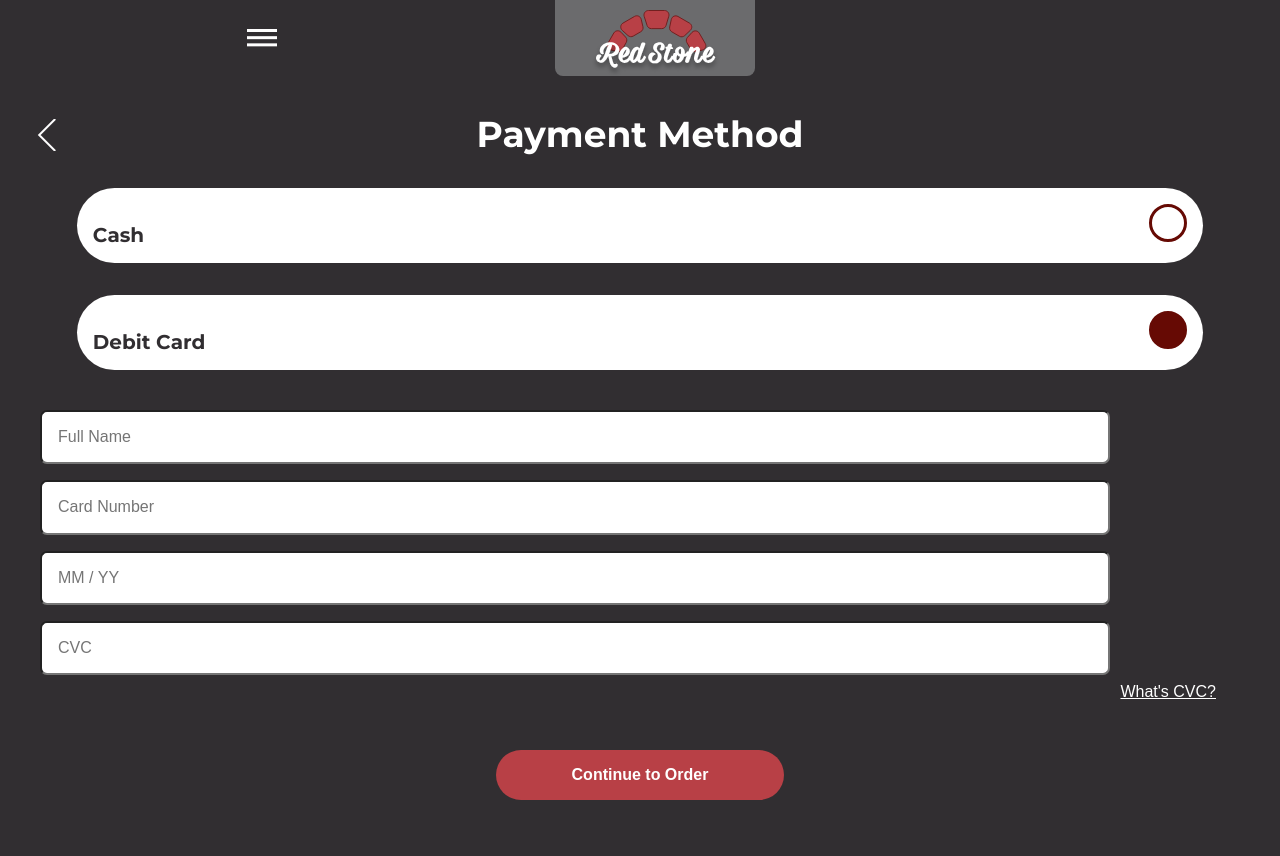
After one commit to lingan233/idm216-redstone, a PHP site: page /payment-method.php in a window 1280 px wide. The commit adds this page. Run offline with PHP 8.4, Linux system fonts and the light colour scheme; the visitor is signed in with stand-in values (Sample User, id 1); data that the repository does not hold is empty; a stand-in replaces the project's code that opens the database connection.

Commit message:
Sunday Update from Ling
added the payment method page with js
made customize pizza page sticky and shrink with js
adjusted the secondary header location

```diff
--- a/cart.php
+++ b/cart.php
@@ -9,7 +9,9 @@ include_once __DIR__ . '/header.php';
 <main class="gray-background">
     <div class="wrapper">
         <div class="secondary-header">
-            <a href="front.php"><img src="svg/ui-back-arrow.svg" height="32" width="32"></a>
+            <a href="front.php">
+                <img src="svg/ui-back-arrow.svg" height="32" width="32">
+            </a>
             <h1 id="cart">Cart</h1>
         </div>
 
--- a/css/app.css
+++ b/css/app.css
@@ -220,6 +220,13 @@ a {
     margin: 3rem;
 }
 
+.align-right-text {
+    display: block;
+    text-align: right;
+    margin-right: 2rem;
+}
+
+
 /* -------------------------Button--------------------- */
 
 .button {
@@ -393,7 +400,6 @@ header {
     grid-template-columns: auto 12.5em auto;
     align-items: center;
     justify-content: space-evenly;
-
 }
 
 #header-logo{
@@ -424,7 +430,7 @@ header {
     background-color: rgba(104, 104, 104, 0.5);
     width: 100%;
     height: 100%; /* Needs a function to change it from "none" to "block" to make the menu work*/
-
+    z-index: 99;
 }
 
 #hamburger-menu-exit{
@@ -617,7 +623,6 @@ section div {
     display: flex;
     align-items: center;
     justify-content: center;
-
 }
 
 .price {
@@ -625,13 +630,18 @@ section div {
 }
 
 .secondary-header {
-    align-items: center;
+    justify-content: center;
     width: 100%;
+    margin-bottom: 1rem;
+    margin-top: -1rem;
 }
 
 .secondary-header img {
     max-width: 100%;
-    padding-top: 1em;
+    padding-top: 1rem;
+    margin-top: 2rem;
+    margin-bottom: -4.8rem;
+    z-index: -1;
 }
 
 .no-underline {
@@ -697,14 +707,25 @@ a {
     margin-left: 1rem;
 }
 
-.menu-subhead{
+.menu-subhead {
     margin-bottom: 1em;
 }
 
+.sticky-customize-pizza {
+    position: sticky;
+    top: 0;
+    display: block;
+    width: 80%;
+    /* background-color: var(--black); */
+    z-index: 2;
+    transition: 2s;
+    padding: 1rem;
+    margin-top: 1rem;
+}
 
 /* -------------------------Customize Pizza Page (Checkbox)------------- */
 
-#done-link{
+.done-link{
     margin-top: 3em;
     text-align: center;
     margin-left: auto;
@@ -1103,6 +1124,36 @@ textarea {
     margin: auto;
 }
 
+/* -------------------------Payment Method--------------------- */
+.card-name, .card-number, .card-expires, .card-cvc {
+    padding: 1rem;
+    margin: .5rem;
+    width: 85%;
+    border-radius: 7px;
+}
+
+.payment-method-container {
+    padding: 1rem;
+    margin: 1rem;
+    border-radius: 50px;
+    width: 90%;
+    display: flex;
+    justify-content: space-between;
+}
+
+.toggle-button {
+    border-radius: 50px;
+    border-style: solid;
+    border-color: var(--crimson);
+    width: 1rem;
+    height: 1rem;
+    padding: .5rem;
+    cursor: pointer;
+}
+
+.toggle-button-active {
+    background-color: var(--crimson);
+}
 
 /* ----------------------- New Pick Up Micros --------------------- */
 
--- a/main.js
+++ b/main.js
@@ -1,21 +1,41 @@
-function menuOpen(){
+function menuOpen() {
     const menu = document.getElementById('hamburger-menu-toggle');
     const close = document.getElementById('hamburger-menu-exit');
     const hamburger = document.getElementById('header-hamburger-navigation')
-    if (menu.style.display === 'none'){ //If the menu is hidden, then the menu will be revealed, and the menu div + settings div will have new classes. These classes add in animation rules that play out once the user clicks on the link.
+    if (menu.style.display === 'none') { //If the menu is hidden, then the menu will be revealed, and the menu div + settings div will have new classes. These classes add in animation rules that play out once the user clicks on the link.
         menu.style.display = 'flex';
         close.style.display = 'flex';
         hamburger.style.display = 'none';
     }
 }
 
-function menuClose(){
+function menuClose() {
     const menu = document.getElementById('hamburger-menu-toggle');
     const close = document.getElementById('hamburger-menu-exit');
     const hamburger = document.getElementById('header-hamburger-navigation')
-    if (menu.style.display === 'flex');{
+    if (menu.style.display === 'flex'); {
         menu.style.display = 'none';
         close.style.display = 'none';
         hamburger.style.display = 'flex';
     }
 }
+
+// jQuery code on the toggle button on payment-method.php
+// click on toggle button
+$(document).ready(function () {
+    $('.toggle-button').click(function () {
+        $(this).addClass('toggle-button-active');
+        // remove the active class from all elements with active class
+        $('.toggle-button-active').removeClass('toggle-button-active')
+        // add active class to clicked element
+        $(this).addClass('toggle-button-active');
+    });
+    // hide the form when clicking on the cash option
+    $('#cash-option').click(function () {
+        $('.toggle-form').hide();
+    });
+    // show the form when clicking on the card option
+    $('#card-option').click(function () {
+        $('.toggle-form').show();
+    });
+});
--- a/menu.php
+++ b/menu.php
@@ -5,7 +5,9 @@ include_once __DIR__ . '/header.php';
 <main class="gray-background">
     <div class="wrapper">
         <div class="secondary-header">
-            <a href="front.php"><img src="svg/ui-back-arrow.svg" height="32" width="32"></a>
+            <a href="front.php">
+                <img src="svg/ui-back-arrow.svg" height="32" width="32">
+            </a>
             <h1>Menu</h1>
         </div>
         <h2 class="menu-subhead">10-Inch Pizza</h2>
--- /dev/null
+++ b/payment-method.php
@@ -0,0 +1,34 @@
+<?php
+include_once __DIR__ . '/header.php';
+
+?>
+<main class="gray-background">
+    <div class="wrapper">
+        <div class="secondary-header">
+            <a href="front.php"><img src="svg/ui-back-arrow.svg" height="32" width="32"></a>
+            <h1>Payment Method</h1>
+        </div>
+        <div class="white-background payment-method-container">
+            <h2>Cash</h2>
+            <div class="toggle-button" id="cash-option"></div>
+        </div>
+        <div class="white-background payment-method-container">
+            <h2>Debit Card</h2>
+            <div class="toggle-button toggle-button-active" id="card-option"></div>
+        </div>
+        <form action="payment.php" method="post">
+            <div class="toggle-form">
+                <input class="card-name" name="card-name" type="text" placeholder="Full Name" />
+                <input class="card-number" maxlength="19" name="card-number" pattern="\d*" placeholder="Card Number" type="tel" />
+                <input class="card-expires" maxlength="7" name="card-expires" pattern="\d*" placeholder="MM / YY" type="tel" />
+                <input class="card-cvc" maxlength="4" name="card-cvc" pattern="\d*" placeholder="CVC" type="tel" />
+                <a href="https://www.cvvnumber.com/" target="_blank" class="white-text align-right-text">What's CVC?</a>
+            </div>
+            <input class="button done-link" type="submit" value="Continue to Order">
+        </form>
+    </div>
+</main>
+
+<?php
+include_once __DIR__ . '/footer.php';
+?>
--- a/select-base.php
+++ b/select-base.php
@@ -14,7 +14,9 @@ include_once __DIR__ . '/header.php';
     ?>
 
     <div class="secondary-header">
-        <a href="menu.php"><img src="svg/ui-back-arrow.svg" height="32" width="32"></a>
+        <a href="menu.php">
+            <img src="svg/ui-back-arrow.svg" height="32" width="32">
+        </a>
         <h1>Select Base</h1>
     </div>
     <img src="imgs/menu/plain_pizza_menu.png" alt="">
```
Also changed, not shown: customize-pizza.js (added, +14 -0 lines), customize-pizza.php (+9 -3 lines).
